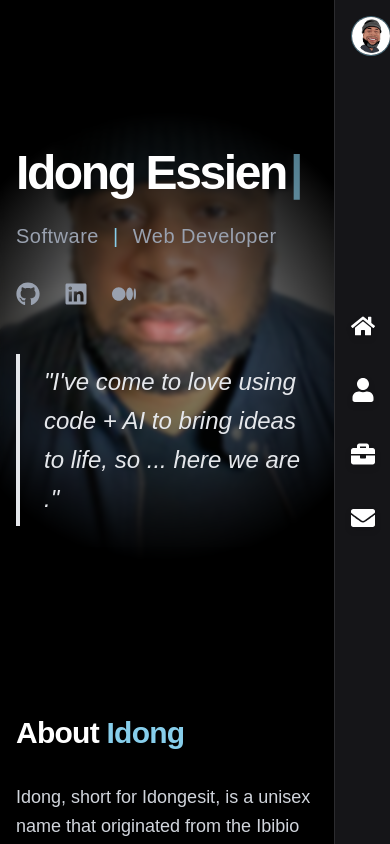
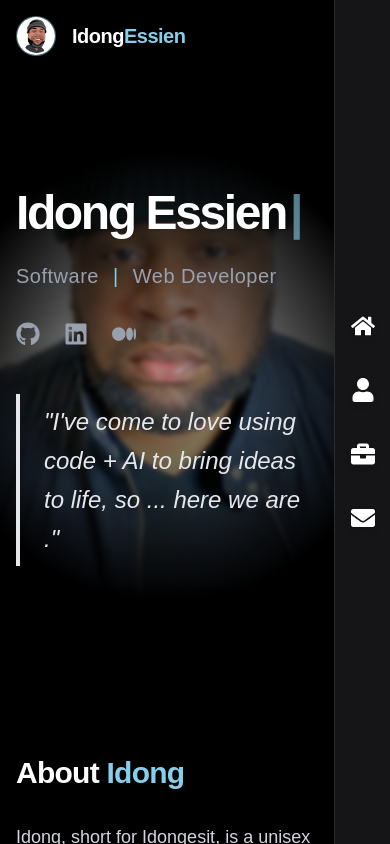
Before and after one commit to idongCodes/idong-essien, a Next.js app: page / in a window 390 px wide. Shown: the top 844 px of the page. Built offline with nearby package versions, Linux system fonts and the light colour scheme.

Commit message:
RePosition Logo Img Top Left

```diff
--- a/components/Navbar.tsx
+++ b/components/Navbar.tsx
@@ -12,30 +12,58 @@ export default function Navbar() {
   };
 
   return (
+    <>
+      {/* --------------------------------------------------------
+          PART 1: MOBILE LOGO (Independent)
+          This sits OUTSIDE the sidebar so it can position freely
+          at the Top-Left of the screen.
+      -------------------------------------------------------- */}
+      <Link
+        href="/"
+        onClick={scrollToTop}
+        className="
+          /* Fixed Positioning relative to SCREEN */
+          fixed top-4 left-4 z-50
+          /* Visible on Mobile, Hidden on Desktop */
+          flex md:hidden items-center gap-2
+        "
+      >
+        <div className="relative w-10 h-10 overflow-hidden rounded-full border border-sky-blue/50 bg-black">
+          <Image
+            src="/favicon.jpeg"
+            alt="Logo"
+            fill
+            className="object-cover"
+          />
+        </div>
+        <span className="font-bold text-xl tracking-tight text-white drop-shadow-md bg-black/60 rounded px-2 py-1">
+          Idong<span className="text-sky-blue">Essien</span>
+        </span>
+      </Link>
+
+
+      {/* --------------------------------------------------------
+          PART 2: NAVIGATION CONTAINER
+          (Right Sidebar on Mobile / Top Bar on Desktop)
+      -------------------------------------------------------- */}
       <nav className="
-      /* --- MOBILE: RIGHT SIDEBAR CONTAINER --- */
+        /* --- MOBILE: RIGHT SIDEBAR --- */
         fixed top-0 right-0 h-screen w-14
         bg-zinc-900/90 backdrop-blur-md border-l border-white/10 z-40
         flex flex-col justify-center items-center py-8
 
-      /* --- DESKTOP: TOP NAVBAR (Fixed Header) --- */
+        /* --- DESKTOP: TOP NAVBAR --- */
         md:fixed md:top-0 md:left-0 md:right-0 md:h-16 md:w-full
         md:bg-black md:border-l-0 md:border-b md:backdrop-filter-none md:z-50
         md:flex-row md:justify-between md:py-0 md:px-6
       ">
 
-      {/* 1. LOGO (Pinned Top-Left on Mobile) */}
+        {/* DESKTOP LOGO (Hidden on Mobile) */}
         <Link
           href="/"
           onClick={scrollToTop}
           className="
-          /* Mobile Positioning: Fixed Top-Left */
-          fixed top-4 left-4 z-50
-
-          /* Desktop Positioning: Static (Inside Navbar) */
-          md:static md:z-auto
-
-          flex items-center gap-2 group
+            hidden md:flex items-center gap-2 group
           "
         >
           <div className="relative w-10 h-10 overflow-hidden rounded-full border border-sky-blue/50 bg-black">
@@ -46,12 +74,12 @@ export default function Navbar() {
               className="object-cover group-hover:scale-110 transition-transform"
             />
           </div>
-        <span className="font-bold text-xl tracking-tight text-white drop-shadow-md bg-black/60 md:bg-transparent rounded px-2 py-1">
+          <span className="font-bold text-xl tracking-tight text-white">
             Idong<span className="text-sky-blue">Essien</span>
           </span>
         </Link>
 
-      {/* 2. NAV LINKS (Right Sidebar on Mobile) */}
+        {/* NAV LINKS */}
         <div className="
           flex items-center gap-10
           /* Mobile: Vertical Column */
@@ -60,7 +88,6 @@ export default function Navbar() {
           md:flex-row md:gap-8
         ">
 
-        {/* --- HOME --- */}
           <Link
             href="/"
             onClick={scrollToTop}
@@ -71,7 +98,6 @@ export default function Navbar() {
             <span className="hidden md:block text-sm font-medium">Home</span>
           </Link>
 
-        {/* --- ABOUT --- */}
           <Link
             href="#about"
             className="group text-white md:text-gray-400 md:hover:text-sky-blue transition-colors relative"
@@ -81,7 +107,6 @@ export default function Navbar() {
             <span className="hidden md:block text-sm font-medium">About</span>
           </Link>
 
-        {/* --- PROJECTS --- */}
           <Link
             href="#projects"
             className="group text-white md:text-gray-400 md:hover:text-sky-blue transition-colors relative"
@@ -91,7 +116,6 @@ export default function Navbar() {
             <span className="hidden md:block text-sm font-medium">Projects</span>
           </Link>
 
-        {/* --- CONTACT --- */}
           <Link
             href="#contact"
             className="group text-white md:text-gray-400 md:hover:text-sky-blue transition-colors relative"
@@ -103,5 +127,6 @@ export default function Navbar() {
         </div>
 
       </nav>
+    </>
   );
 }
```
Lines whose indentation alone changed are shown as unchanged.
